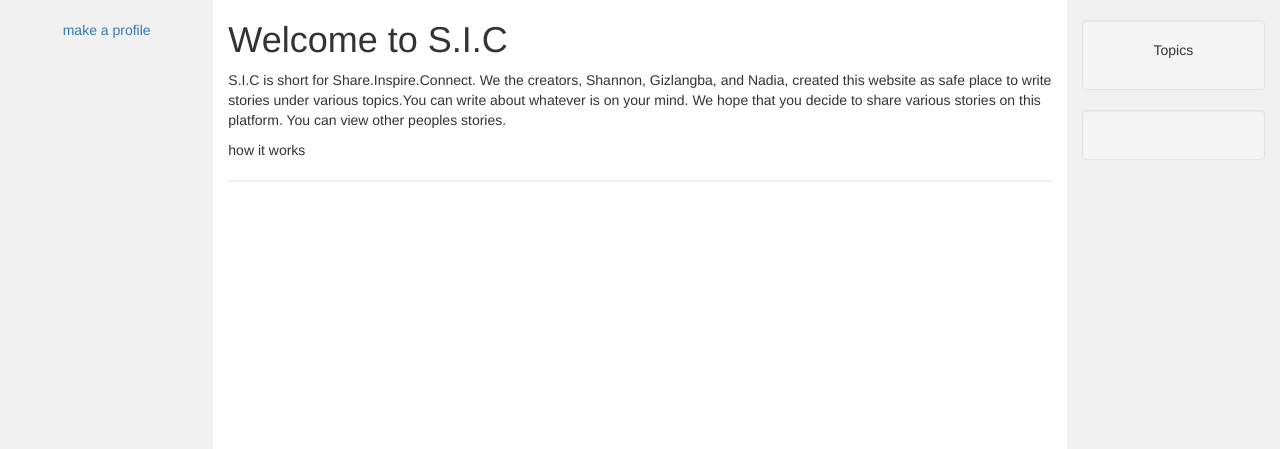
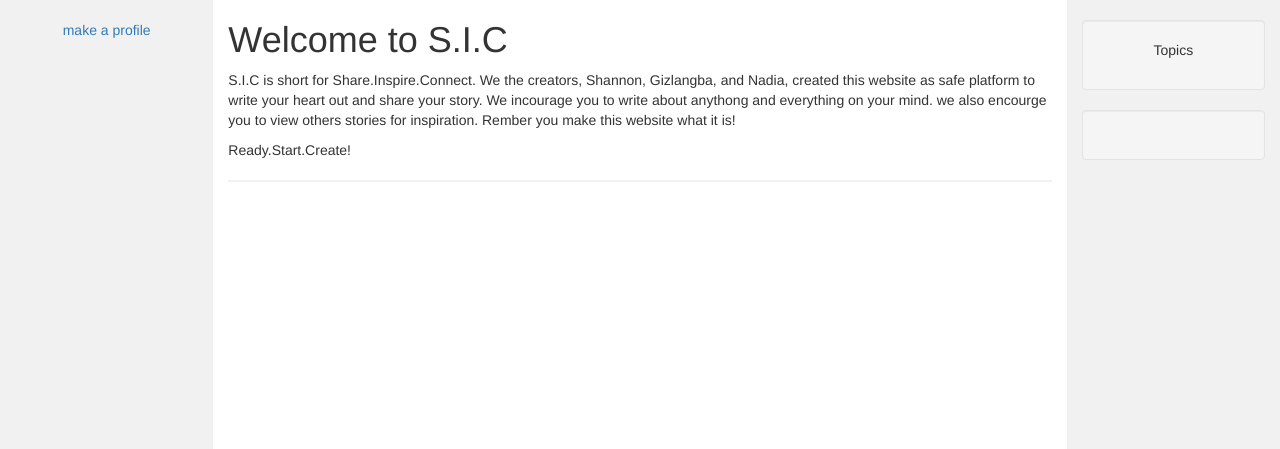
Before and after one commit to jessGbor/S.I.C-, a Flask app: page / in a window 1280 px wide. Shown: the part 52-501 px from the top of the page. Run offline with Flask 2, Linux system fonts and the light colour scheme; some libraries are stand-ins or nearby versions.

Commit message:
update html files

```diff
--- a/templates/about.html
+++ b/templates/about.html
@@ -13,6 +13,7 @@
  <link href="https://fonts.googleapis.com/css?family=Montserrat" rel="stylesheet">
  <script src="https://ajax.googleapis.com/ajax/libs/jquery/3.4.1/jquery.min.js"></script>
  <script src="https://maxcdn.bootstrapcdn.com/bootstrap/3.4.0/js/bootstrap.min.js"></script>
+ <link rel="stylesheet" type="text/css" href="static/css/SIC.css">
  <style>
   body {
    font: 20px Montserrat, sans-serif;
--- a/templates/index.html
+++ b/templates/index.html
@@ -69,7 +69,7 @@
         <li><a href="#">Sources</a></li>
       </ul>
       <ul class="nav navbar-nav navbar-right">
-        <li><a href="Login"><span class="glyphicon glyphicon-log-i"></span> Login</a></li>
+        <li><a href="login.html"><span class="glyphicon glyphicon-log-i"></span> Login</a></li>
       </ul>
     </div>
   </div>
@@ -78,7 +78,7 @@
 <div class="container-fluid text-center">
   <div class="row content">
     <div class="col-sm-2 sidenav">
-      <p><a href="#">make a profile</a></p>
+      <p><a href="signup.html">make a profile</a></p>
 
 
 
@@ -86,10 +86,11 @@
     <div class="col-sm-8 text-left">
       <h1>Welcome to S.I.C</h1>
       <p> S.I.C is short for Share.Inspire.Connect. We the creators, Shannon, Gizlangba, and Nadia,
-      created this website as safe place to write stories under various topics.You can write about whatever is on your mind.
-      We hope that you decide to share various stories on this platform. You can view other peoples stories.
-    </p>
-    <p>how it works</p>
+      created this website as safe platform to write your heart out and share your story.
+      We incourage you to write about anythong and everything on your mind.
+      we also encourge you to view others stories for inspiration.
+      Rember you make this website what it is!
+    <p>Ready.Start.Create!</p>
       <hr>
       <h3></h3>
       <p></p>
```
Also changed, not shown: templates/signup.html (+9 -0 lines).
